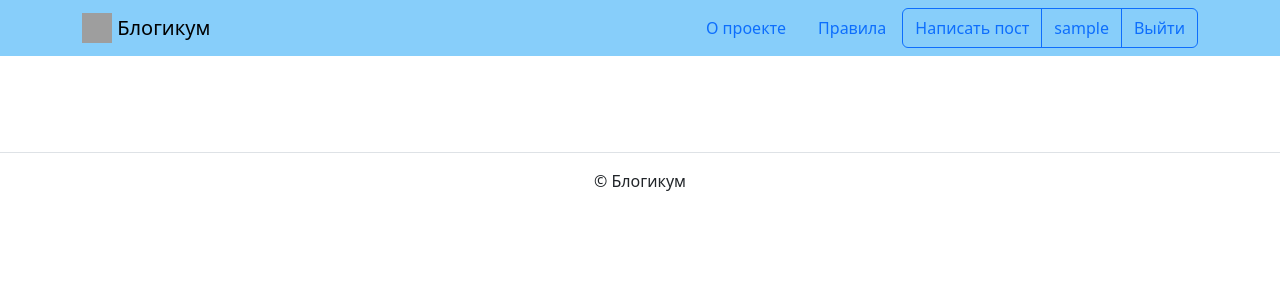
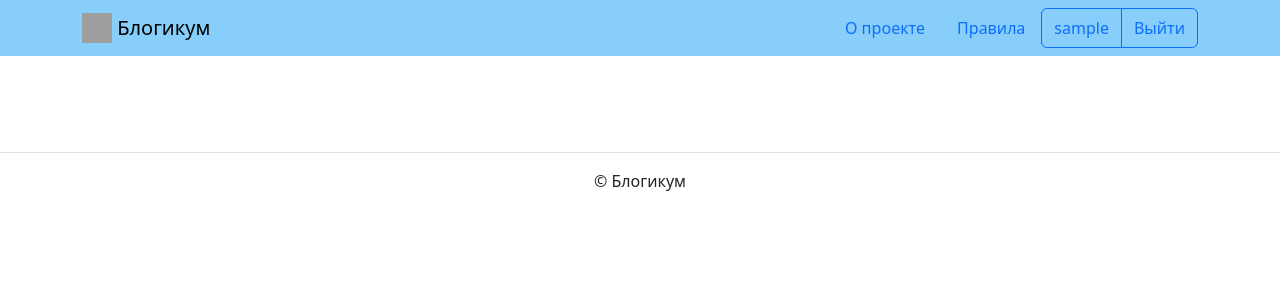
Before and after one commit to MaksZakharov/django-sprint4, a Django app: page / in a window 1280 px wide. Shown: the top 300 px of the page. Run offline with Django 5.2, Linux system fonts and the light colour scheme; the visitor is signed in with stand-in values (Sample User, id 1); parts of the project's set-up code (start-up, migrations or seed data) failed here and were passed over; some libraries are stand-ins or nearby versions; grey boxes are pictures that could not be loaded.

Commit message:
изменил строку 26

```diff
--- a/blogicum/templates/includes/header.html
+++ b/blogicum/templates/includes/header.html
@@ -21,9 +21,9 @@
           {% if user.is_authenticated %}
             <div class="btn-group" role="group" aria-label="Basic outlined example">
               <button type="button" class="btn btn-outline-primary"><a class="text-decoration-none text-reset"
-                  href="{% url 'blog:create_post' %}">Написать пост</a></button>
+                {#  href="{% url 'blog:create_post' %}">Написать пост</a></button> #}
               <button type="button" class="btn btn-outline-primary"><a class="text-decoration-none text-reset"
-                  href="{% url 'blog:profile' user.username %}">{{ user.username }}</a></button>
+                  href="{% url 'profile' user.username %}">{{ user.username }}</a></button>
               <button type="button" class="btn btn-outline-primary"><a class="text-decoration-none text-reset"
                   href="{% url 'logout' %}">Выйти</a></button>
             </div>
```
